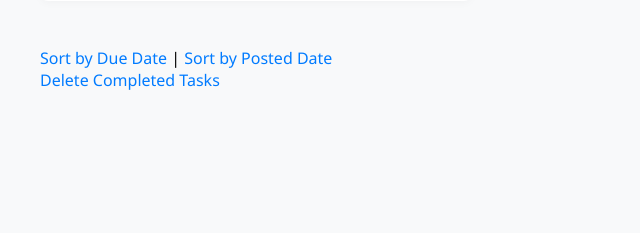
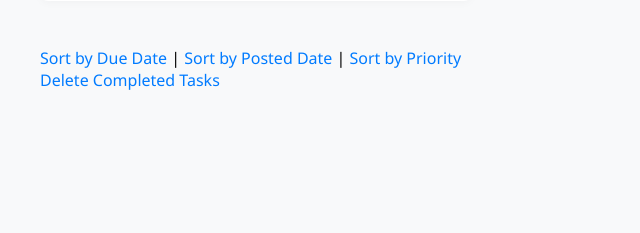
Before and after one commit to s1f10240182/django-test-exercise, a Django app: page / in a window 1280 px wide. Shown: the part 370-603 px from the top of the page, without its empty margins (0-640 px from the left). Run offline with Django 5.2, Linux system fonts and the light colour scheme; data that the repository does not hold is empty.

Commit message:
優先度でのソート機能の追加

```diff
--- a/todo/templates/todo/index.html
+++ b/todo/templates/todo/index.html
@@ -55,7 +55,8 @@
 
     <div>
       <a href="{% url 'index' %}?order=due">Sort by Due Date</a> |
-      <a href="{% url 'index' %}?order=post">Sort by Posted Date</a>
+      <a href="{% url 'index' %}?order=post">Sort by Posted Date</a> |
+      <a href="{% url 'index' %}?order=priority">Sort by Priority</a>
     </div>
 
     <div>
--- a/todo/views.py
+++ b/todo/views.py
@@ -3,6 +3,7 @@ from django.http import Http404
 from django.utils.timezone import make_aware
 from django.utils.dateparse import parse_datetime
 from todo.models import Task
+from django.db import models
 
 from datetime import timedelta
 from django.utils import timezone
@@ -24,8 +25,20 @@ def index(request):
         due_at__lte=now + timedelta(days=3)
     ).order_by('due_at')
 
+    order = request.GET.get('order')
     if request.GET.get('order') == 'due':
         tasks = Task.objects.order_by('due_at')
+    elif order == 'priority':
+        tasks = Task.objects.order_by(
+            models.Case(
+                models.When(priority='high', then=0),
+                models.When(priority='medium', then=1),
+                models.When(priority='low', then=2),
+                default=3,
+                output_field=models.IntegerField(),
+            ),
+            'due_at'
+        )
     else:
         tasks = Task.objects.order_by('-posted_at')
 
```
